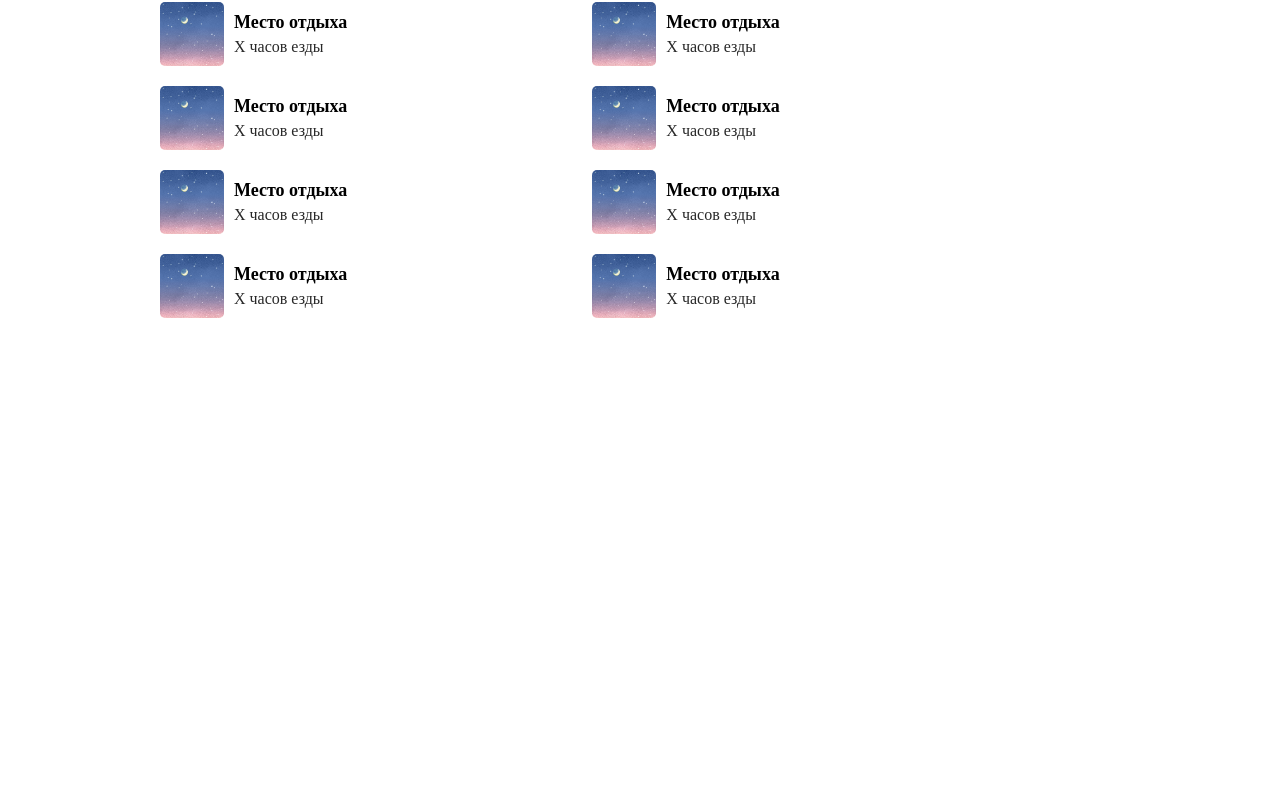
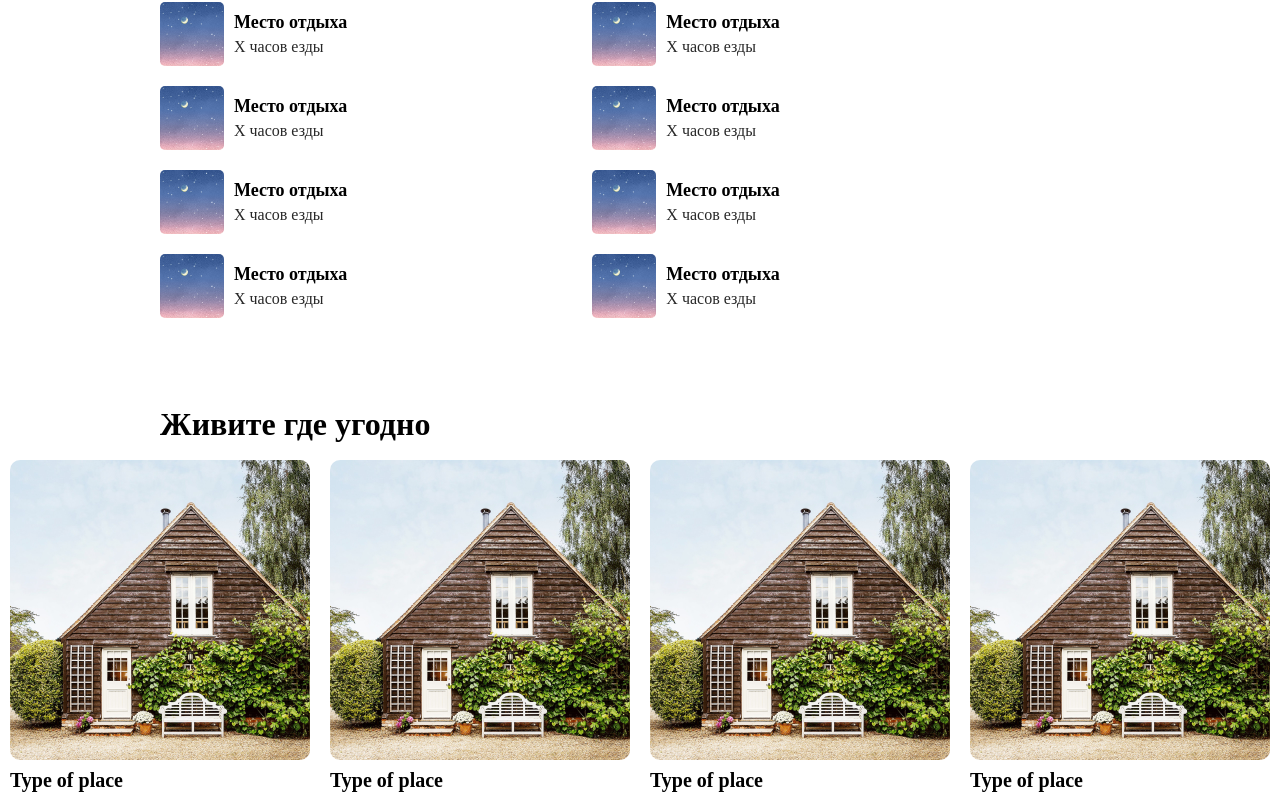
Before and after one commit to vladeiko/airbnb, a Next.js app: page / in a window 1280 px wide. Shown: the part 869-1669 px from the top of the page. Before the commit the page ends 1247 px from the top, so only its background shows below. Built offline with nearby package versions, Linux system fonts and the light colour scheme.

Commit message:
Add styles to TypesOfHousings

```diff
--- /dev/null
+++ b/components/TypesOfHousings/GridElement.jsx
@@ -0,0 +1,15 @@
+import React from "react";
+import { GridElementWrapper, Img, Link } from "./style";
+
+const GridElement = ({ id }) => {
+  return (
+    <GridElementWrapper>
+      <Link id={id} href="#">
+        <Img src="./img/housing-type.jpg"></Img>
+        Type of place
+      </Link>
+    </GridElementWrapper>
+  );
+};
+
+export default GridElement;
--- a/components/TypesOfHousings/index.jsx
+++ b/components/TypesOfHousings/index.jsx
@@ -1,8 +1,19 @@
 import React from "react";
-import { MainWrapper } from "./style";
+import { MainWrapper, Title, Grid } from "./style";
+import GridElement from "./GridElement";
 
 const TypesOfHousings = () => {
-  return <MainWrapper></MainWrapper>;
+  return (
+    <MainWrapper>
+      <Title>Живите где угодно</Title>
+      <Grid>
+        <GridElement id="1" />
+        <GridElement id="2" />
+        <GridElement id="3" />
+        <GridElement id="4" />
+      </Grid>
+    </MainWrapper>
+  );
 };
 
 export default TypesOfHousings;
--- a/components/TypesOfHousings/style.jsx
+++ b/components/TypesOfHousings/style.jsx
@@ -1,3 +1,38 @@
 import styled from "styled-components";
 
-export const MainWrapper = styled.div``;
+export const MainWrapper = styled.div`
+  margin: 80px 0 0 0;
+`;
+
+export const Title = styled.div`
+  font-weight: bold;
+  font-size: 32px;
+  margin: 0 160px;
+`;
+
+export const Grid = styled.div`
+  display: flex;
+  justify-content: center;
+`;
+
+export const GridElementWrapper = styled.div`
+  padding: 0 10px;
+`;
+
+export const Link = styled.a`
+  text-decoration: none;
+  display: flex;
+  flex-direction: column;
+  font-weight: bold;
+  font-size: 20px;
+  color: black;
+  padding: 10px 0;
+`;
+
+export const Img = styled.img`
+  width: 100%;
+  margin: 10px 0;
+  max-width: 380px;
+  height: 100%;
+  border-radius: 10px;
+`;
```
Also changed, not shown: public/img/housing-type.jpg (added).
